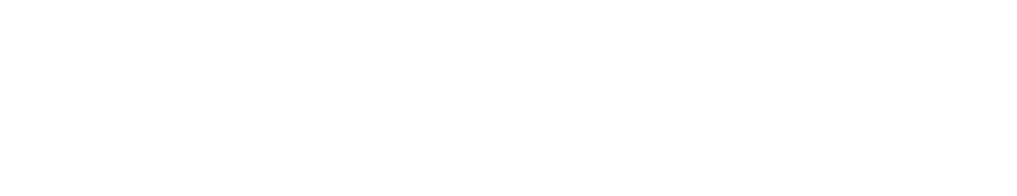
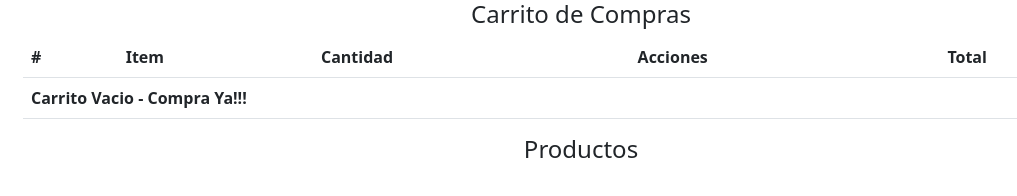
Before and after one commit to DylanCruzRico/Vanilla-1, a plain HTML site: page index.html in a window 1280 px wide. Shown: the whole page, without its empty margins (59-1076 px from the left). Drawn offline with nearby package versions, Linux system fonts and the light colour scheme.

Commit message:
Agregamos db

```diff
--- a/index.html
+++ b/index.html
@@ -12,6 +12,36 @@
 
 </head>
 <body>
+    <div class="container">
+        <h4 class="text-center">Carrito de Compras</h4>
+        <div class="contenido">
+        <div class="compras">
+            <table class="table">
+                <thead>
+                    <tr>
+                        <th scope="col">#</th>
+                        <th scope="col">Item</th>
+                        <th scope="col">Cantidad</th>
+                        <th scope="col">Acciones</th>
+                        <th scope="col">Total</th>
+                    </tr>
+                </thead>
+                <tbody id="items"></tbody>
+                <tfoot>
+                    <tr id="footer">
+                        <th scope="row" colspan="5">
+                            Carrito Vacio - Compra Ya!!!
+                        </th>
+                    </tr>
+                </tfoot>
+            </table>
+        </div>
+        <div class="productos">
+            <h4 class="text-center">Productos</h4>
+            <div class="row" id="cards"></div>
+        </div>
+        </div>
+    </div>
     <script src ="./js/app.js"></script>
 </body>
 </html>
```
